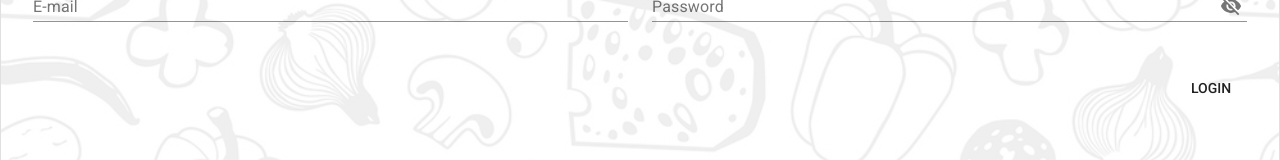
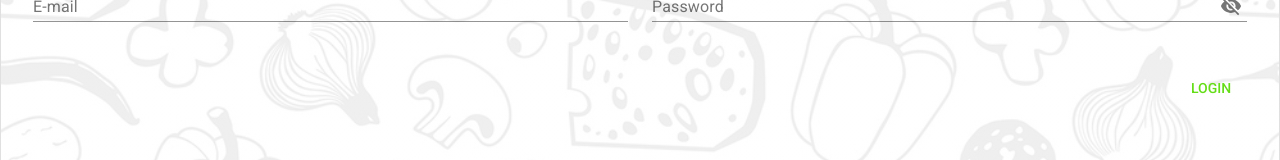
Before and after one commit to RobbieVerdurme/MenuApp_PWA, a Nuxt app: page /login in a window 1280 px wide. Shown: the part 182-342 px from the top of the page. Built offline with nearby package versions, Linux system fonts and the light colour scheme.

Commit message:
[Update] styling loginbuttonn

```diff
--- a/pages/login/index.vue
+++ b/pages/login/index.vue
@@ -34,7 +34,7 @@
       </md-card-content>
       <md-progress-bar v-if="sending" md-mode="indeterminate" />
       <md-card-actions>
-        <md-button class="md-primary" :disabled="sending" @click="login">
+        <md-button class="md-accent" :disabled="sending" @click="login">
           Login
         </md-button>
       </md-card-actions>
--- a/pages/profile/index.vue
+++ b/pages/profile/index.vue
@@ -17,7 +17,7 @@
             </md-card-content>
             <md-progress-bar v-if="sending" md-mode="indeterminate" />
             <md-card-actions>
-              <md-button class="md-primary" :disabled="sending" @click="logout">
+              <md-button class="md-accent" :disabled="sending" @click="logout">
                 Logout
               </md-button>
             </md-card-actions>
```
